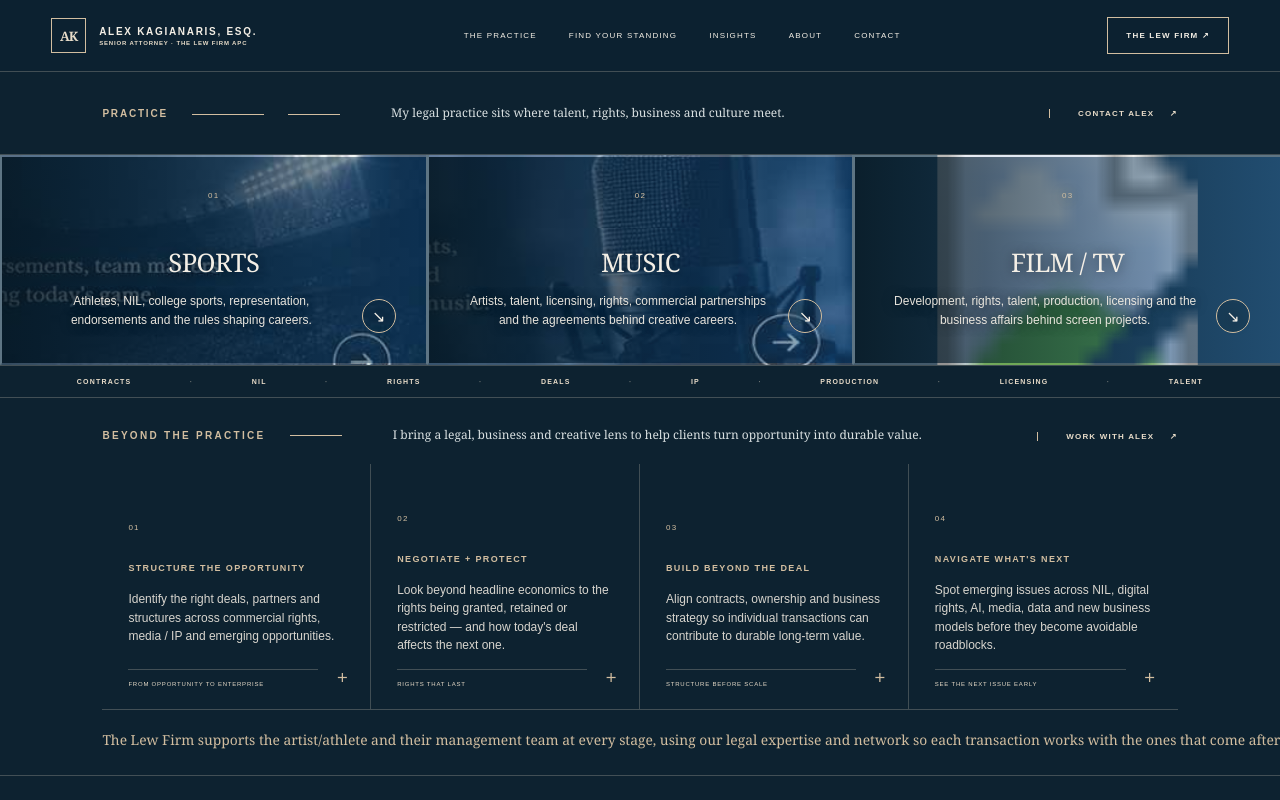
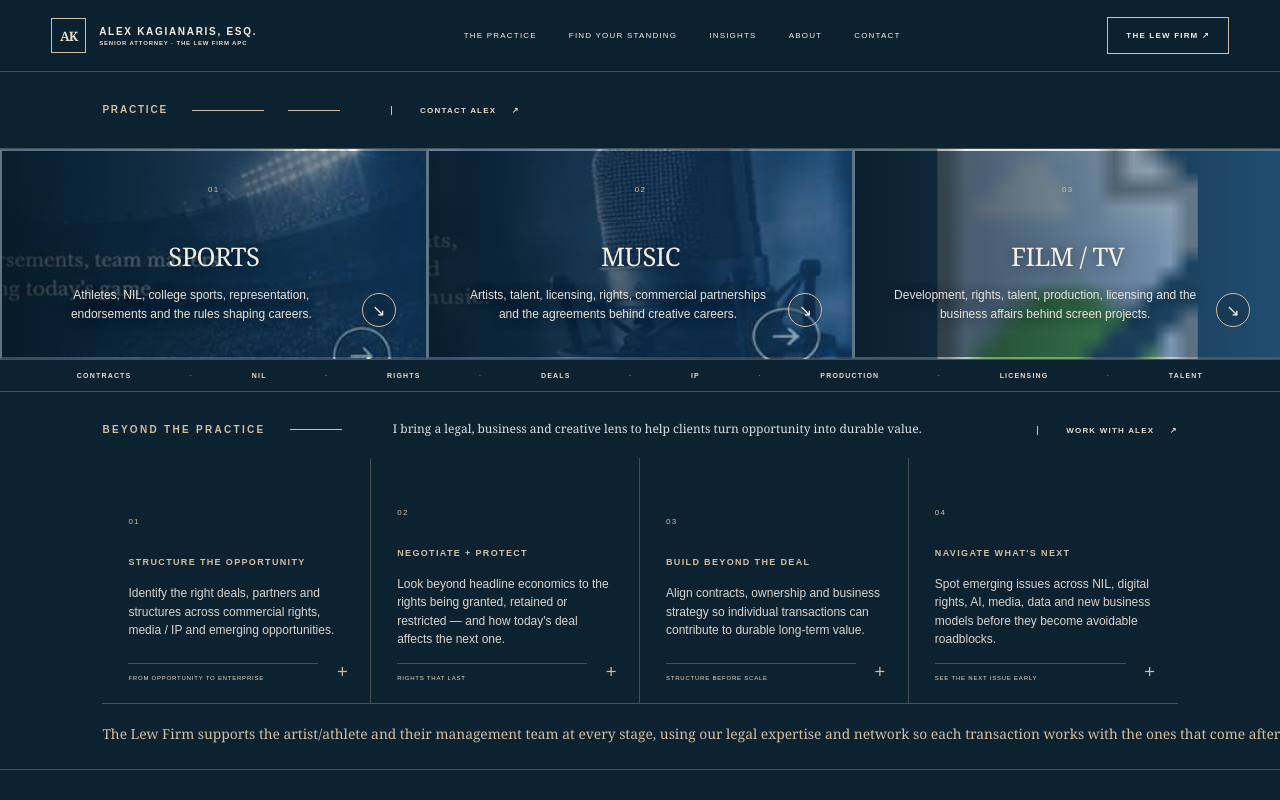
Before and after one commit to alexkaglew-ux/legal-audit, a React (Vite) app: page / in a window 1280 px wide. Shown: the top 800 px of the page. Built offline with nearby package versions, Linux system fonts and the light colour scheme.

Commit message:
simplify Practice intro row

```diff
--- a/src/components/Hero.jsx
+++ b/src/components/Hero.jsx
@@ -12,9 +12,8 @@ function openLane(lane) {
 export default function Hero() {
   return (
     <section className="hero-cinematic" id="top" aria-labelledby="hero-heading">
-      <div className="hero-opening hero-opening--compact section-intro-row">
+      <div className="hero-opening hero-opening--compact section-intro-row section-intro-row--label-only">
         <div className="section-intro-label"><p className="hero-overline hero-section-label" id="hero-heading">PRACTICE</p><span /></div>
-        <p className="hero-practice-line">My legal practice sits where talent, rights, business and culture meet.</p>
         <a className="hero-contact" href="mailto:ak@thelewfirm.com">CONTACT ALEX <span>↗</span></a>
       </div>
       <div className="hero-lanes" id="practice" aria-label="Explore Alex Kagianaris, Esq.'s practice">
```
